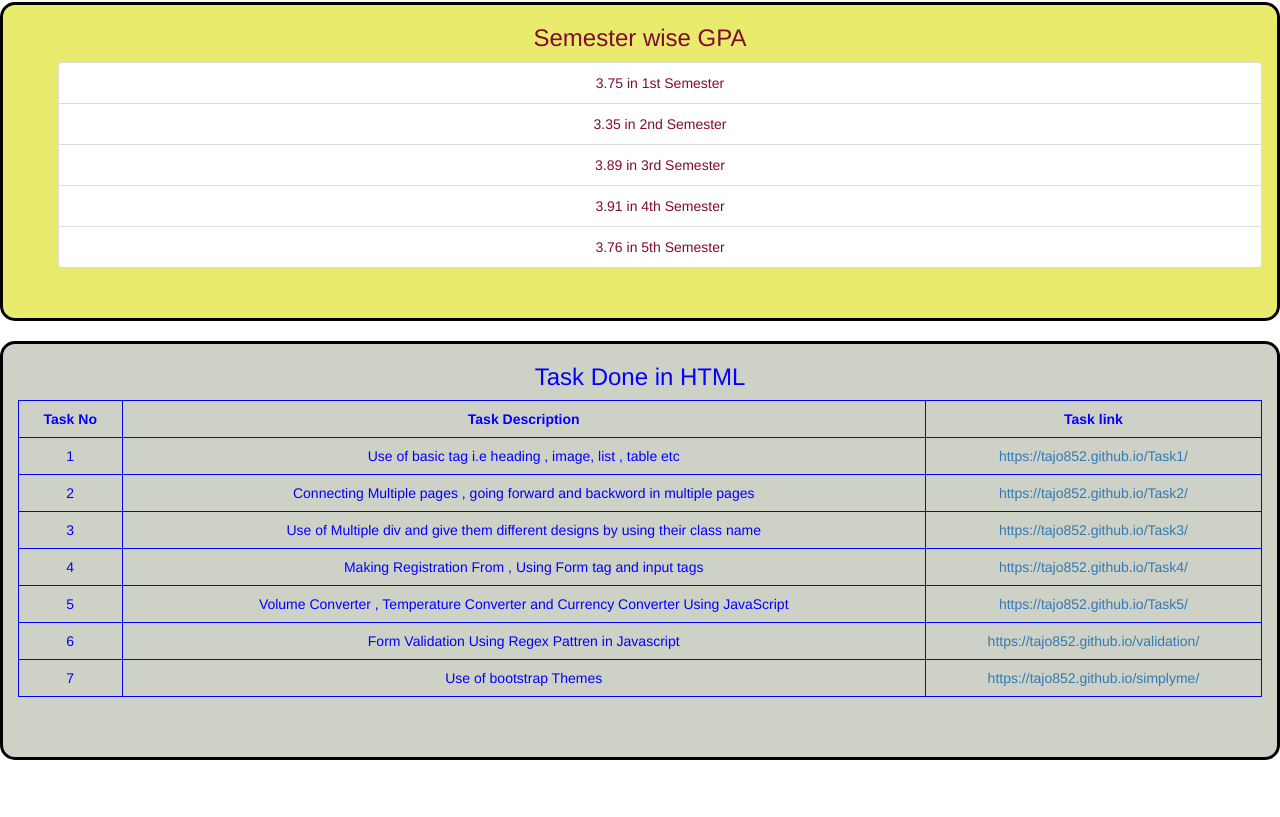
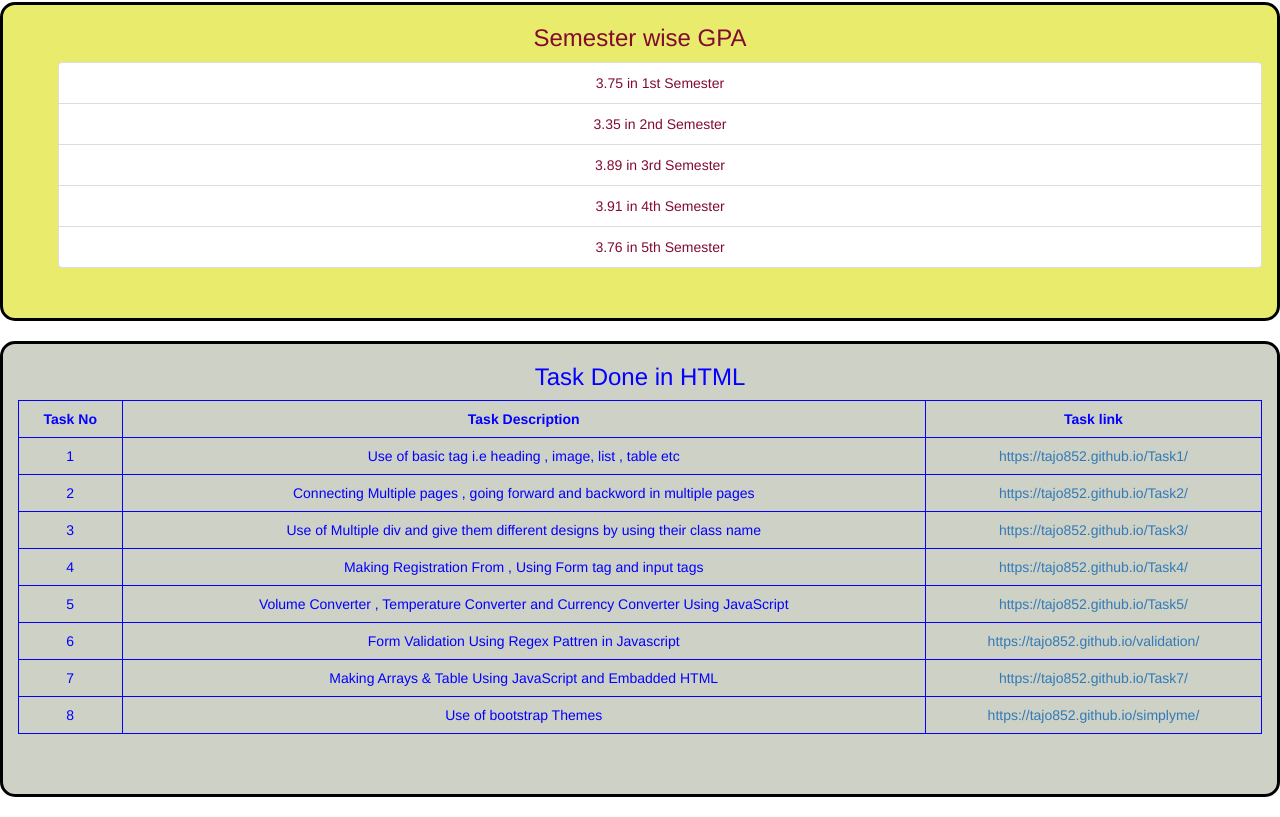
Before and after one commit to tajo852/simplyme, a plain HTML site: page index.html in a window 1280 px wide. Shown: the part 1410-2227 px from the top of the page. Before the commit the page ends 2190 px from the top, so only its background shows below. Drawn offline with nearby package versions, Linux system fonts and the light colour scheme.

Commit message:
Update index.html

```diff
--- a/index.html
+++ b/index.html
@@ -230,6 +230,12 @@
 
         <tr>
           <td>7</td>
+          <td> Making Arrays & Table Using JavaScript and Embadded HTML</td>
+          <td><a href="https://tajo852.github.io/Task7/">https://tajo852.github.io/Task7/</a></td>
+        </tr>
+
+        <tr>
+          <td>8</td>
           <td> Use of bootstrap Themes </td>
           <td><a href="https://tajo852.github.io/simplyme/">https://tajo852.github.io/simplyme/</a></td>
         </tr>
```
